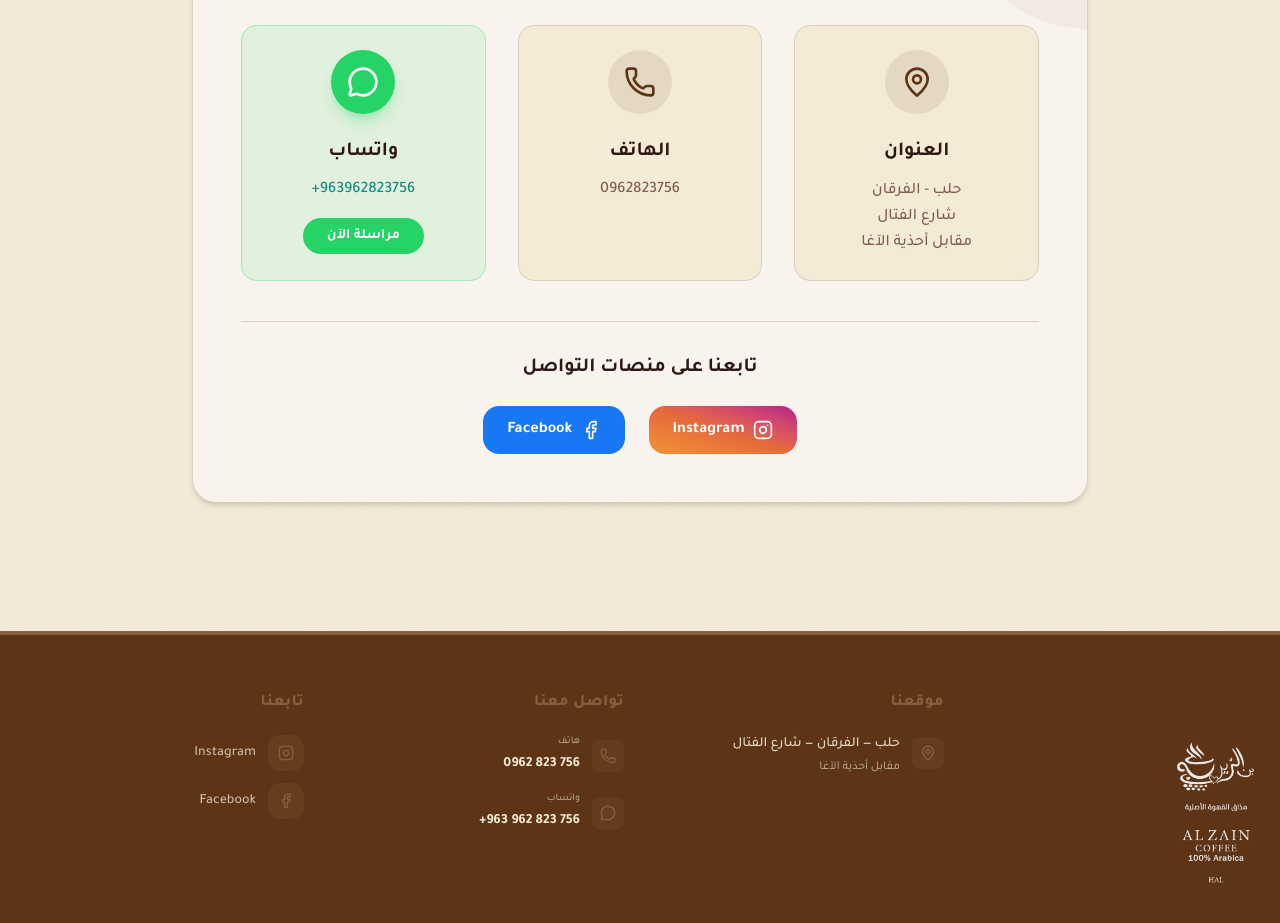
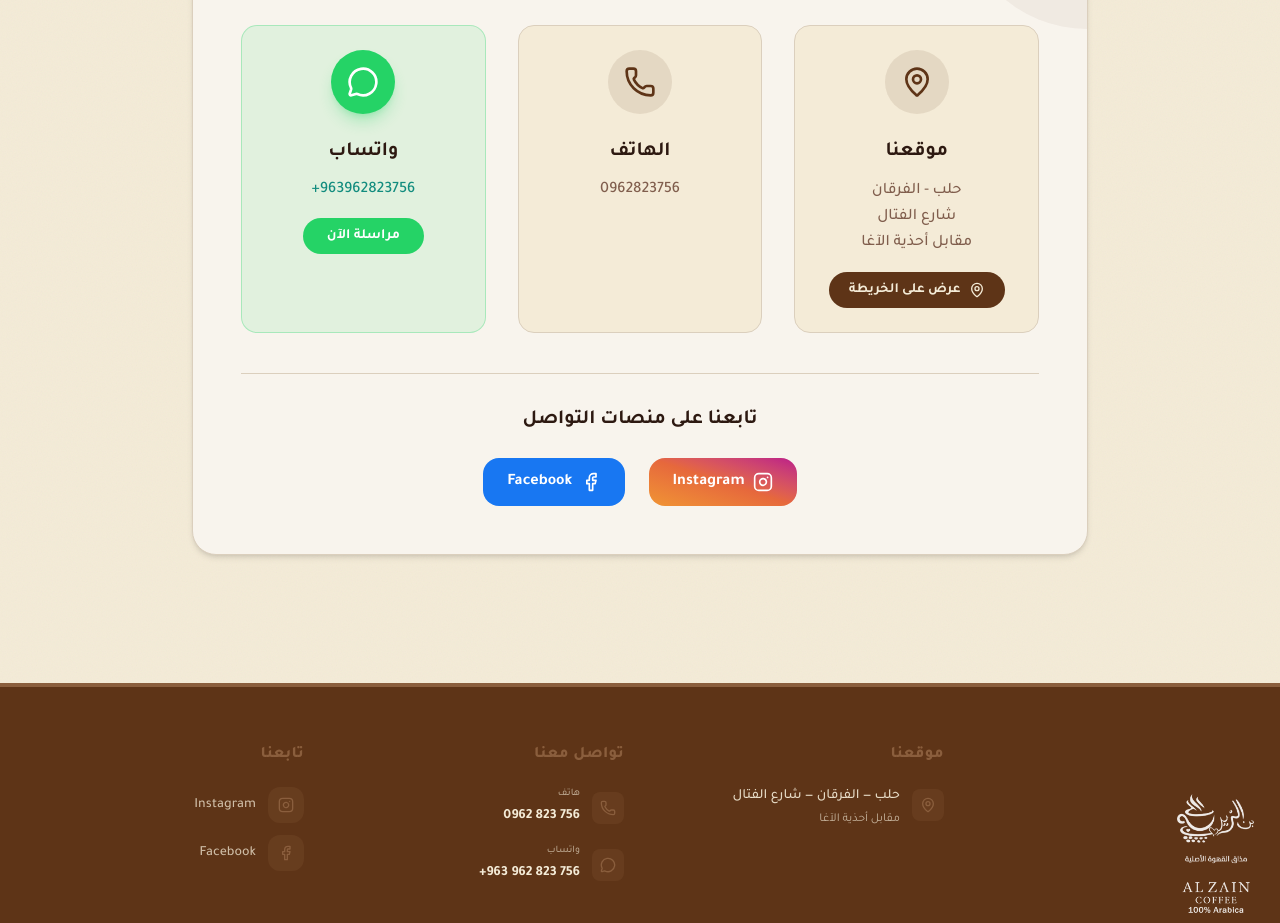
Before and after one commit to ahmetnasif597-debug/debug-bin-al-zain-eshop, a React (Vite) app in the folder frontend/: page /#/about in a window 1280 px wide. Shown: the part 1240-2163 px from the top of the page. Built offline with nearby package versions, Linux system fonts and the light colour scheme; no server answers.

Commit message:
Update about.tsx

```diff
--- a/frontend/src/pages/about.tsx
+++ b/frontend/src/pages/about.tsx
@@ -49,10 +49,19 @@ export default function About() {
               <div className="w-16 h-16 bg-primary/10 text-primary rounded-full flex items-center justify-center mb-6">
                 <MapPin className="w-8 h-8" />
               </div>
-              <h3 className="font-bold text-xl mb-3">العنوان</h3>
-              <p className="text-muted-foreground font-medium leading-relaxed">
+              <h3 className="font-bold text-xl mb-3">موقعنا</h3>
+              <p className="text-muted-foreground font-medium leading-relaxed mb-4">
                 حلب - الفرقان<br />شارع الفتال<br />مقابل أحذية الآغا
               </p>
+              <a
+                href="https://maps.app.goo.gl/baDcJud8bVrP8g3u5"
+                target="_blank"
+                rel="noopener noreferrer"
+                className="flex items-center gap-2 px-5 py-2 bg-primary text-primary-foreground font-bold rounded-full text-sm hover:opacity-90 transition-opacity"
+              >
+                <MapPin className="w-4 h-4" />
+                عرض على الخريطة
+              </a>
             </div>
 
             {/* Phone */}
```
